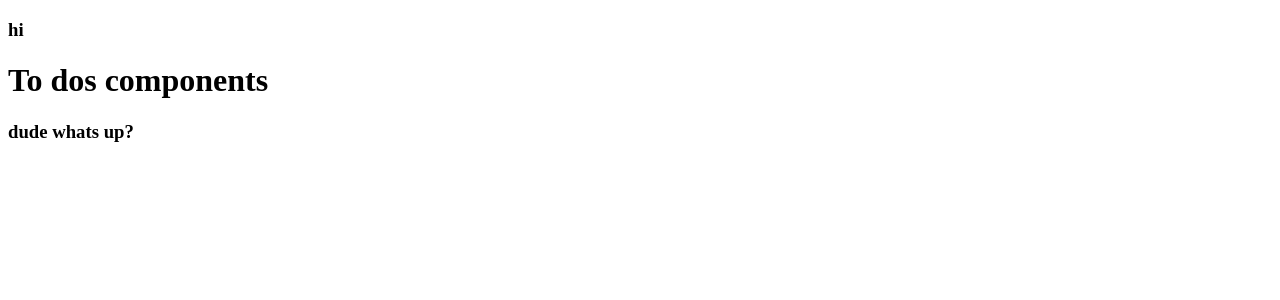
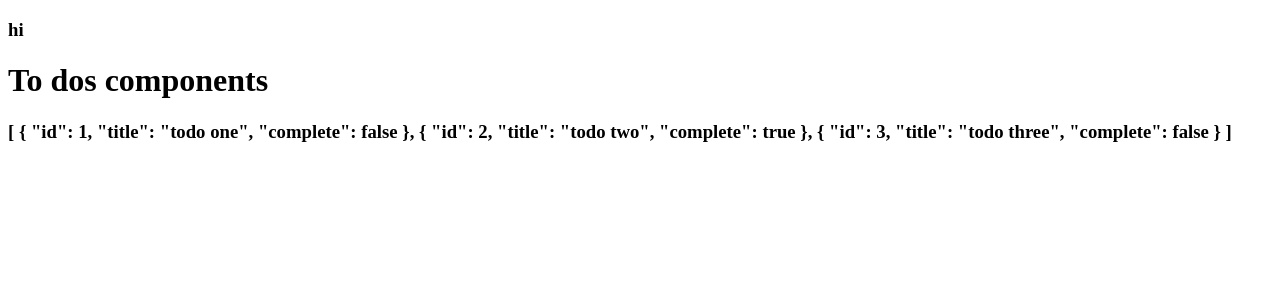
Before and after one commit to dwilliams91/trying_vue, a Vue app: page / in a window 1280 px wide. Shown: the top 300 px of the page. Built offline with nearby package versions, Linux system fonts and the light colour scheme.

Commit message:
its passing an object

```diff
--- a/src/App.vue
+++ b/src/App.vue
@@ -1,7 +1,7 @@
 <template>
   <div id="app">
     <h3>hi</h3>
-    <Todos v-bind:myText="text"></Todos>
+    <Todos :myText="todos"></Todos>
   </div>
 </template>
 
@@ -9,21 +9,26 @@
 import Todos from './components/Todos.vue';
 export default {
   name: "App",
-  data: ()=>({
-    text:"dude whats up?"
-  }),
+  // data: ()=>({
+  //   text:"dude whats up?",
+  //   greeting:"nothing much"
+  // }),
+
+  data() {
+    return {
+    todos: [
+      { id: 1, title: "todo one", complete: false },
+      { id: 2, title: "todo two", complete: true },
+      { id: 3, title: "todo three", complete: false },
+    ]
+    }
+  },
 
   components: {
     Todos
   },
 
-  // data() {
-  //   todos: [
-  //     { id: 1, title: "todo one", complete: false },
-  //     { id: 2, title: "todo two", complete: true },
-  //     { id: 3, title: "todo three", complete: false },
-  //   ];
-  // }
+
 
 };
 </script>
--- a/src/components/Todos.vue
+++ b/src/components/Todos.vue
@@ -7,8 +7,6 @@
 <script>
 export default {
     name:'Todos',
-    props:{
-        myText: String
-        }
+    props:["myText"]
 };
 </script>
```
